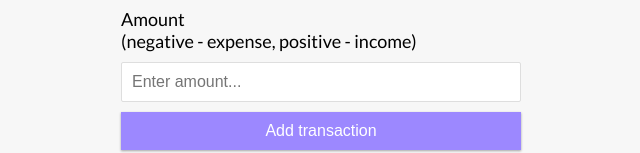
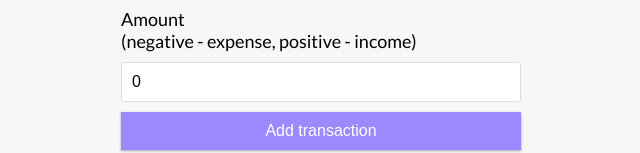
Before and after one commit to SashaDemi/Expense-Tracker, a React (Create React App) app: page / in a window 1280 px wide. Shown: the part 597-750 px from the top of the page, without its empty margins (319-959 px from the left). Built offline with nearby package versions, Linux system fonts and the light colour scheme.

Commit message:
add useState for text and amount inputs in AddTransaction.js.

```diff
--- a/src/components/AddTransaction.js
+++ b/src/components/AddTransaction.js
@@ -1,20 +1,30 @@
-import React from 'react'
+import React, {useState} from 'react'
 
 export const AddTransaction = () => {
+    const [text, setText] = useState('');
+    const [amount, setAmount] = useState(0);
+
+    const handleAmountChange = (e) => {
+        const value = parseFloat(e.target.value);
+        setAmount(value);
+    }
+
     return (
         <div>
             <h3>Add new transaction</h3>
             <form>
                 <div className="form-control">
                     <label htmlFor="text">Text</label>
-                    <input type="text" placeholder="Enter text..."/>
+                    <input type="text" placeholder="Enter text..." value={text}
+                           onChange={(e) => setText(e.target.value)}/>
                 </div>
                 <div className="form-control">
                     <label htmlFor="amount"
                     >Amount <br/>
                         (negative - expense, positive - income)
                     </label>
-                    <input type="number" placeholder="Enter amount..."/>
+                    <input type="number" placeholder="Enter amount..." value={amount}
+                           onChange={handleAmountChange}/>
                 </div>
                 <button className="btn">Add transaction</button>
             </form>
```
